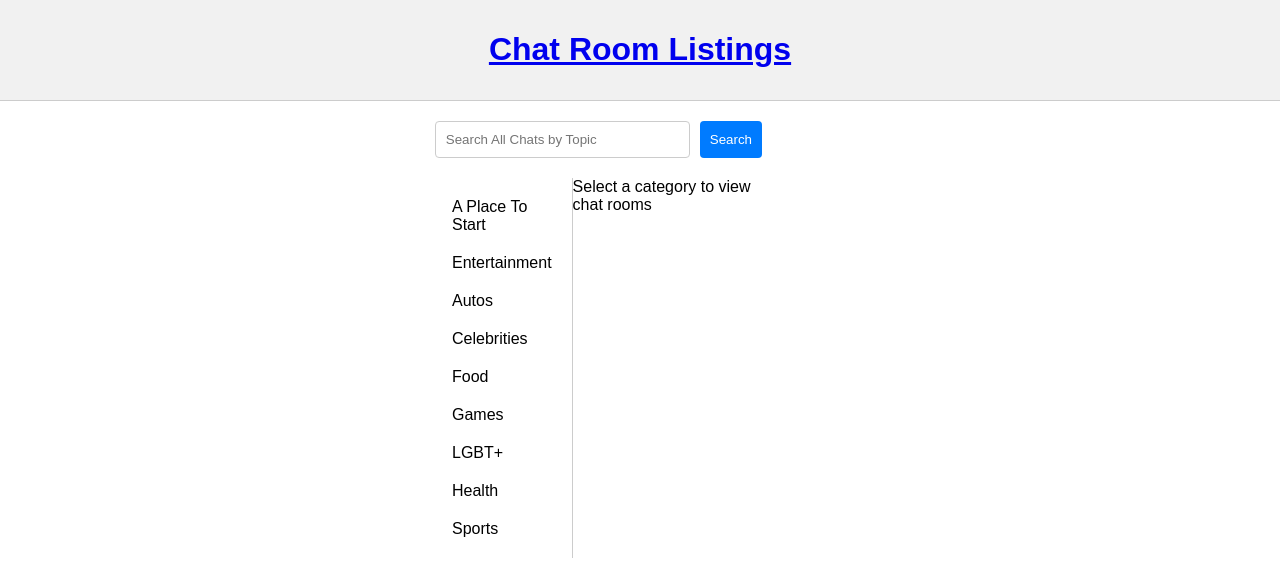
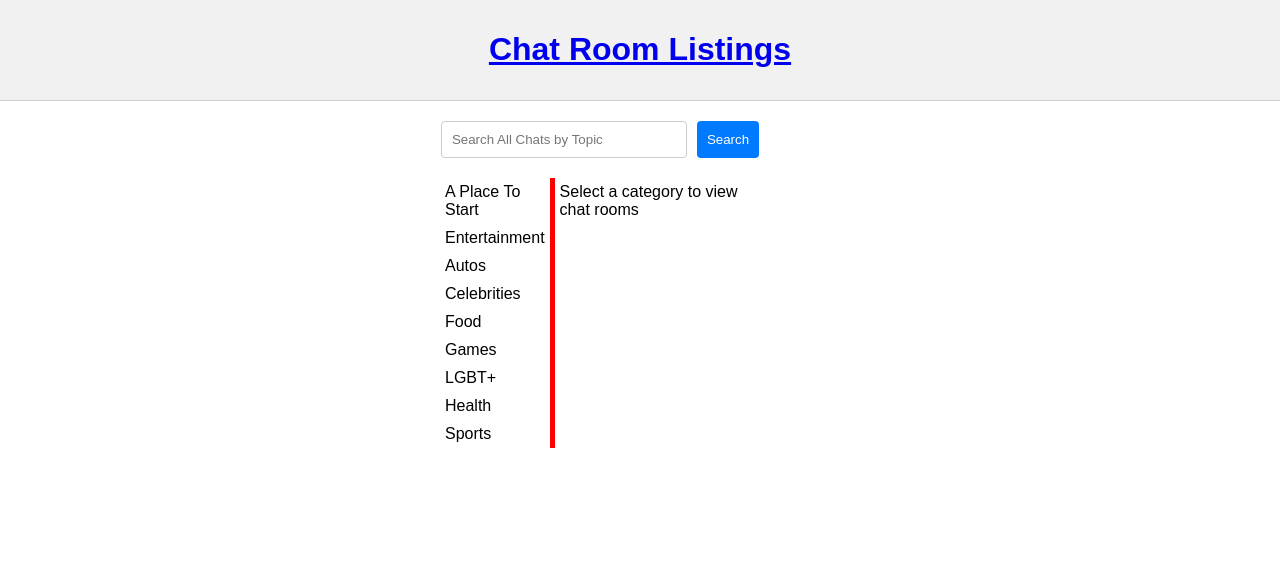
Before and after one commit to jgl3hb/ceebee, a React (Create React App) app: page / in a window 1280 px wide. Shown: the top 576 px of the page. Built offline with nearby package versions, Linux system fonts and the light colour scheme.

Commit message:
separated styling for rest of components

```diff
--- a/src/App.css
+++ b/src/App.css
@@ -30,28 +30,7 @@ header {
   margin: 20px 0;
 }
 
-.search-bar {
-  display: flex;
-  justify-content: center;
-  margin-bottom: 20px;
-}
 
-.search-bar input {
-  width: 70%;
-  padding: 10px;
-  border: 1px solid #ccc;
-  border-radius: 4px;
-}
-
-.search-bar button {
-  padding: 10px;
-  margin-left: 10px;
-  border: none;
-  background-color: #007bff;
-  color: white;
-  border-radius: 4px;
-  cursor: pointer;
-}
 
 .tabs {
   display: flex;
@@ -76,26 +55,9 @@ header {
   display: flex;
 }
 
-.category-list {
-  flex: 1;
-  border-right: 1px solid #ccc;
-  padding: 10px;
-}
 
-.category-list div {
-  padding: 10px;
-  cursor: pointer;
-}
 
-.chat-room-list {
-  flex: 2;
-  padding: 10px;
-}
 
-.chat-room-list div {
-  padding: 10px;
-  cursor: pointer;
-}
 
 .sidebar {
   width: 200px;
--- /dev/null
+++ b/src/components/CategoryList/CategoryList.css
@@ -0,0 +1,10 @@
+
+.category-list div {
+  cursor: pointer;
+  border-right: 5px solid red;
+  padding: 5px;
+}
+
+.category-list div:hover {
+  background-color: #f0f0f0;
+}
--- a/src/components/CategoryList/CategoryList.js
+++ b/src/components/CategoryList/CategoryList.js
@@ -1,5 +1,6 @@
 // src/components/CategoryList/CategoryList.js
 import React from 'react';
+import './CategoryList.css'
 
 const categories = [
   'A Place To Start', 'Entertainment', 'Autos', 'Celebrities',
--- /dev/null
+++ b/src/components/RoomList/RoomList.css
@@ -0,0 +1,9 @@
+/* src/components/RoomList/RoomList.css */
+.room-list div {
+  cursor: pointer;
+  padding: 5px;  /* Optional: for better spacing and clickable area */
+}
+
+.room-list div:hover {
+  background-color: #f0f0f0;  /* Optional: visual feedback on hover */
+}
--- a/src/components/RoomList/RoomList.js
+++ b/src/components/RoomList/RoomList.js
@@ -1,6 +1,7 @@
 // src/components/RoomList.js
 import React from 'react';
 import { useNavigate } from 'react-router-dom';
+import './RoomList.css';  // Import the CSS file
 
 const rooms = {
   'A Place To Start': ['The Crash Pad', 'Coffee Katch', 'The Cafe', 'Groove Lounge'],
--- /dev/null
+++ b/src/components/SearchBar/SearchBar.css
@@ -0,0 +1,22 @@
+.search-bar {
+  display: flex;
+  justify-content: center;
+  margin-bottom: 20px;
+}
+
+.search-bar input {
+  width: 70%;
+  padding: 10px;
+  border: 1px solid #ccc;
+  border-radius: 4px;
+}
+
+.search-bar button {
+  padding: 10px;
+  margin-left: 10px;
+  border: none;
+  background-color: #007bff;
+  color: white;
+  border-radius: 4px;
+  cursor: pointer;
+}
--- a/src/components/SearchBar/SearchBar.js
+++ b/src/components/SearchBar/SearchBar.js
@@ -1,5 +1,6 @@
 // src/components/SearchBar.js
 import React from 'react';
+import './SearchBar.css'
 
 const SearchBar = () => {
   return (
```
